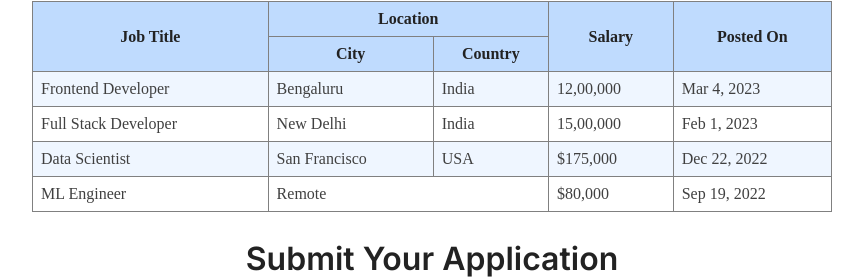
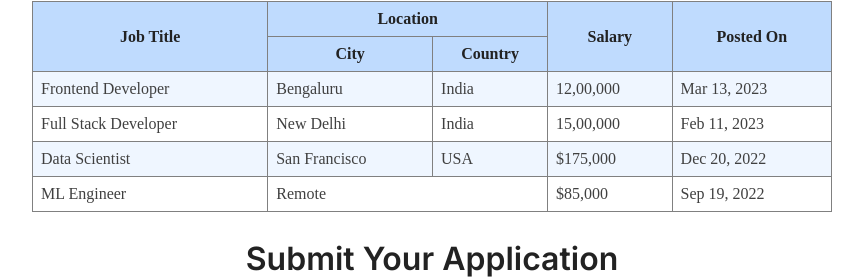
Before and after one commit to gauravv69/jovian-careers-site, a plain HTML site: page src/index.html in a window 1280 px wide. Shown: the part 768-1047 px from the top of the page, without its empty margins (208-1071 px from the left). Drawn offline with Linux system fonts and the light colour scheme.

Commit message:
job changes

```diff
--- a/src/index.html
+++ b/src/index.html
@@ -76,7 +76,7 @@
                 <td>Bengaluru</td>
                 <td>India</td>
                 <td>12,00,000</td>
-                <td>Mar 4, 2023</td>
+                <td>Mar 13, 2023</td>
             </tr>
 
             <tr class="jobs-data-row">
@@ -84,7 +84,7 @@
                 <td>New Delhi</td>
                 <td>India</td>
                 <td>15,00,000</td>
-                <td>Feb 1, 2023</td>
+                <td>Feb 11, 2023</td>
             </tr>
 
             <tr class="jobs-data-row">
@@ -92,13 +92,13 @@
                 <td>San Francisco</td>
                 <td>USA</td>
                 <td>$175,000</td>
-                <td>Dec 22, 2022</td>
+                <td>Dec 20, 2022</td>
             </tr>
 
             <tr class="jobs-data-row">
                 <td>ML Engineer</td>
                 <td colspan="2">Remote</td>
-                <td>$80,000</td>
+                <td>$85,000</td>
                 <td>Sep 19, 2022</td>
             </tr>
         </table>
```
